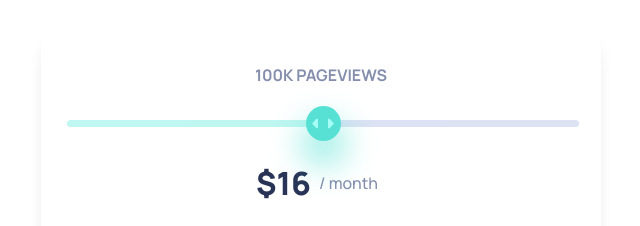
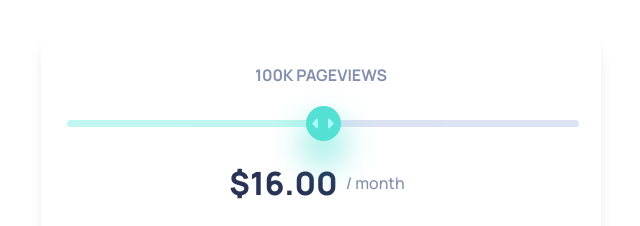
Before and after one commit to Nekuso/responsive-pricing-component, a plain HTML site: page index.html in a window 1280 px wide. Shown: the top 226 px of the page, without its empty margins (319-959 px from the left). Drawn offline with Linux system fonts and the light colour scheme.

Commit message:
added files via upload

```diff
--- a/assets/js/main.js
+++ b/assets/js/main.js
@@ -1,7 +1,7 @@
 const slider = document.querySelector("input");
 const value = document.querySelector(".price");
 
-value.textContent = slider.value;
+value.textContent = slider.value + ".00";
 
 slider.oninput = function() {
     value.textContent = this.value + ".00";
--- a/assets/scss/style.scss
+++ b/assets/scss/style.scss
@@ -1,7 +1,7 @@
 @import url('https://fonts.googleapis.com/css2?family=Manrope:wght@200;300;400;500;600;700;800&display=swap');
 
 $Soft: hsl(174, 77%, 80%);
-$Strong: hsl(174, 86%, 45%);
+$Strong: hsl(174, 88%, 44%);
 $Ligh-light-orange: hsl(14, 92%, 95%);
 $Light-orange: hsl(15, 100%, 70%);
 $Pale: hsl(226, 100%, 87%);
```
Also changed, not shown: assets/css/style.css.
